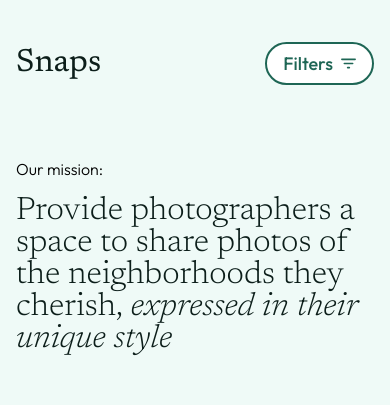
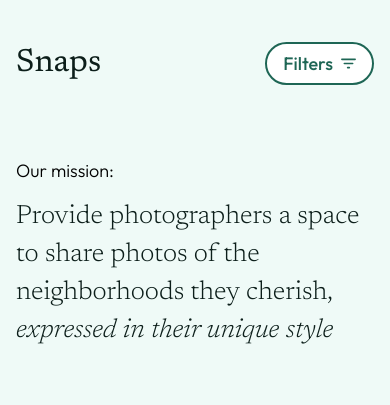
Before and after one commit to 1o5am/chandni-melwani-snaps, a React (Vite) app: page / in a window 390 px wide. Shown: the top 405 px of the page. Built offline with nearby package versions, Linux system fonts and the light colour scheme; no server answers.

Commit message:
finalized mobile hero styling

```diff
--- a/src/componenets/Hero/Hero.scss
+++ b/src/componenets/Hero/Hero.scss
@@ -2,19 +2,15 @@
 @use "../../styles/partials/mixins.scss" as *;
 
 .hero {
-    padding: $padding-side;
-    // @include grid-container();
-
     &__short-text {
         font-family: $font-outfit;
         font-weight: 300;
+        @include heading();
+        font-weight: $font-outfit-light;
     }
 
     &__long-text {
-        font-family: $font-newsreader;
-        font-weight: $font-newsreader-light;
-        color: $black;
-        font-size: 2rem;
+        @include title();
 
         &__italic{
             font-style: italic;
--- a/src/styles/partials/_variables.scss
+++ b/src/styles/partials/_variables.scss
@@ -6,6 +6,7 @@ $font-newsreader: "Newsreader", sans-serif;
 
 $font-outfit: 'Outfit',
 sans-serif;
+$font-outfit-light: 300;
 
 // Mobile:
 
```
